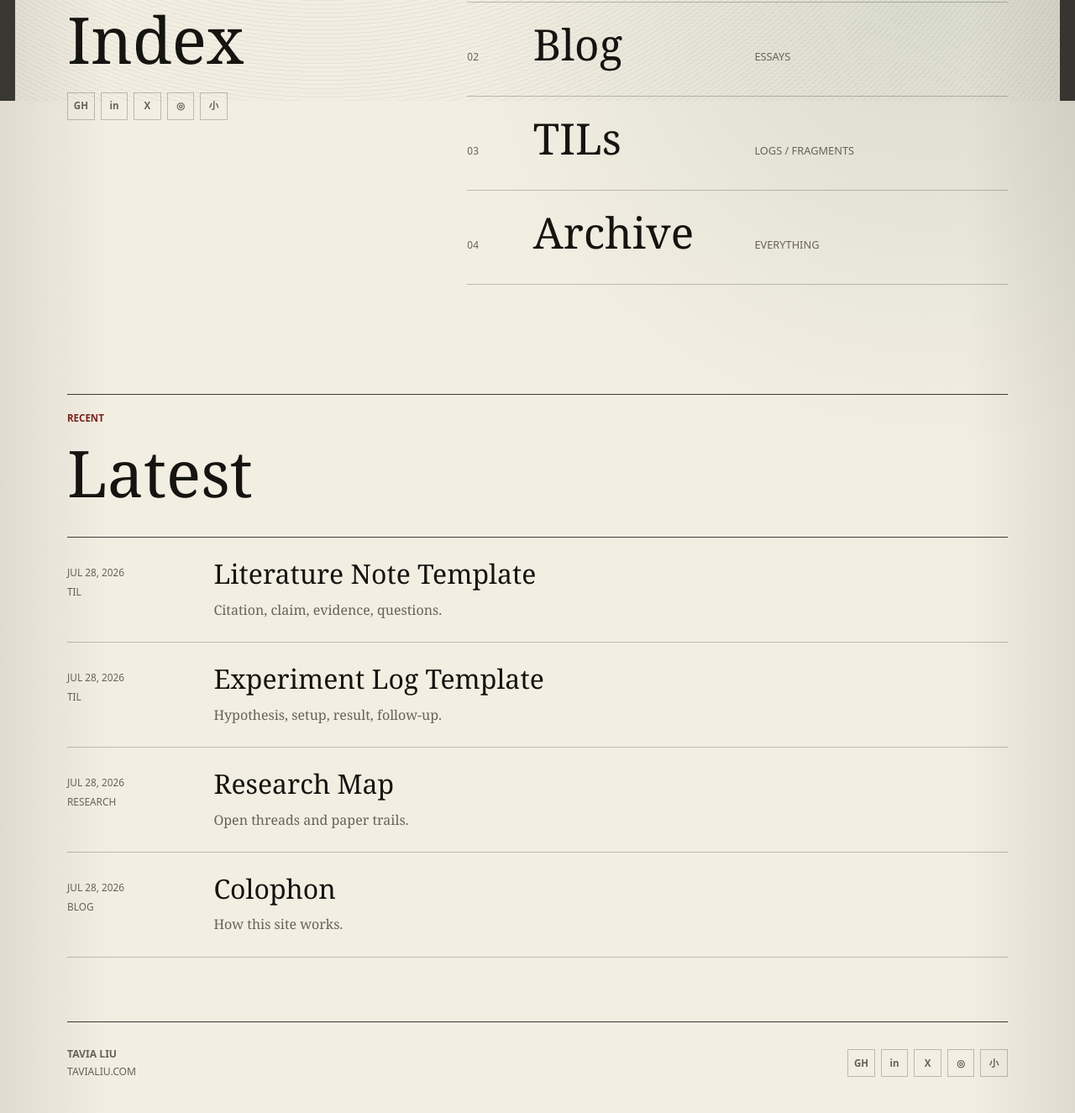
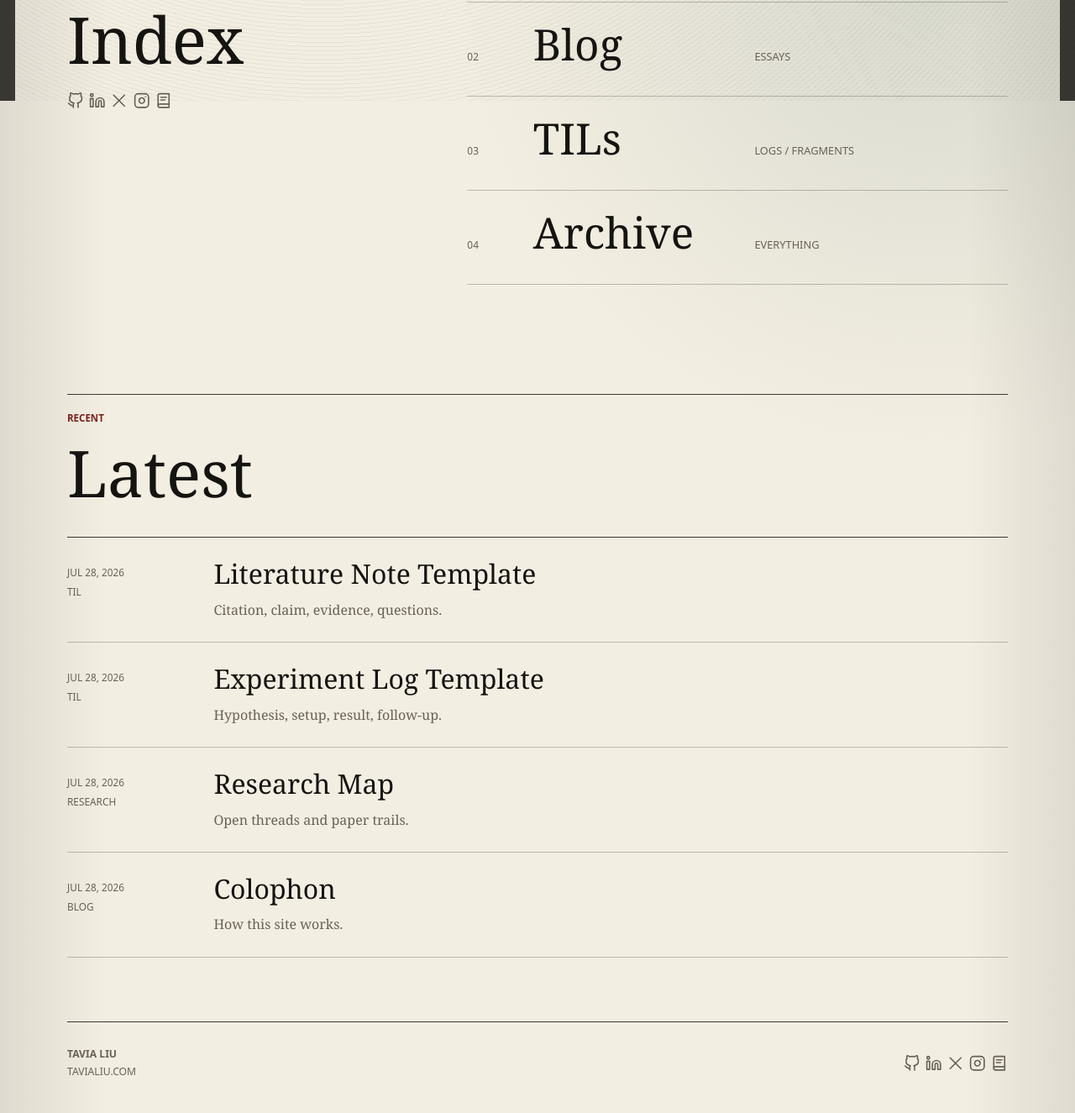
Before and after one commit to tavia-liu/tavia-liu.github.io, a Jekyll site: the page built from index.html, in a window 1280 px wide. Shown: the part 780-2105 px from the top of the page at 84% size. Built offline with Jekyll 4.4.1, drawn with Linux system fonts in a browser that asks for light colours.

Commit message:
Use line SVG social icons

```diff
--- a/_includes/social-icons.html
+++ b/_includes/social-icons.html
@@ -1,5 +1,33 @@
-<a class="social-icon" href="{{ site.author.links.github }}" aria-label="GitHub" title="GitHub">GH</a>
-<a class="social-icon" href="{{ site.author.links.linkedin }}" aria-label="LinkedIn" title="LinkedIn">in</a>
-<a class="social-icon" href="{{ site.author.links.x }}" aria-label="X" title="X">X</a>
-<a class="social-icon" href="{{ site.author.links.instagram }}" aria-label="Instagram" title="Instagram">◎</a>
-<a class="social-icon" href="{{ site.author.links.xiaohongshu }}" aria-label="Xiaohongshu" title="Xiaohongshu">小</a>
+<a class="social-icon" href="{{ site.author.links.github }}" aria-label="GitHub" title="GitHub">
+  <svg viewBox="0 0 24 24" fill="none" stroke="currentColor" stroke-width="2" stroke-linecap="round" stroke-linejoin="round" aria-hidden="true">
+    <path d="M9 19c-5 1.5-5-2.5-7-3m14 6v-3.9a3.4 3.4 0 0 0-.9-2.6c3.1-.4 6.4-1.5 6.4-7A5.4 5.4 0 0 0 20 4.8 5 5 0 0 0 19.9 1S18.7.7 16 2.5a13.4 13.4 0 0 0-7 0C6.3.7 5.1 1 5.1 1A5 5 0 0 0 5 4.8a5.4 5.4 0 0 0-1.5 3.8c0 5.4 3.3 6.6 6.4 7A3.4 3.4 0 0 0 9 18.1V22"></path>
+  </svg>
+</a>
+<a class="social-icon" href="{{ site.author.links.linkedin }}" aria-label="LinkedIn" title="LinkedIn">
+  <svg viewBox="0 0 24 24" fill="none" stroke="currentColor" stroke-width="2" stroke-linecap="round" stroke-linejoin="round" aria-hidden="true">
+    <path d="M16 8a6 6 0 0 1 6 6v7h-4v-7a2 2 0 0 0-4 0v7h-4v-7a6 6 0 0 1 6-6Z"></path>
+    <rect x="2" y="9" width="4" height="12"></rect>
+    <circle cx="4" cy="4" r="2"></circle>
+  </svg>
+</a>
+<a class="social-icon" href="{{ site.author.links.x }}" aria-label="X" title="X">
+  <svg viewBox="0 0 24 24" fill="none" stroke="currentColor" stroke-width="2" stroke-linecap="round" aria-hidden="true">
+    <path d="M4 4l16 16"></path>
+    <path d="M20 4L4 20"></path>
+  </svg>
+</a>
+<a class="social-icon" href="{{ site.author.links.instagram }}" aria-label="Instagram" title="Instagram">
+  <svg viewBox="0 0 24 24" fill="none" stroke="currentColor" stroke-width="2" stroke-linecap="round" stroke-linejoin="round" aria-hidden="true">
+    <rect x="2" y="2" width="20" height="20" rx="5" ry="5"></rect>
+    <path d="M16 11.4A4 4 0 1 1 12.6 8 4 4 0 0 1 16 11.4Z"></path>
+    <line x1="17.5" y1="6.5" x2="17.5" y2="6.5"></line>
+  </svg>
+</a>
+<a class="social-icon" href="{{ site.author.links.xiaohongshu }}" aria-label="Xiaohongshu" title="Xiaohongshu">
+  <svg viewBox="0 0 24 24" fill="none" stroke="currentColor" stroke-width="2" stroke-linecap="round" stroke-linejoin="round" aria-hidden="true">
+    <path d="M4 19.5A2.5 2.5 0 0 1 6.5 17H20"></path>
+    <path d="M4 4.5A2.5 2.5 0 0 1 6.5 2H20v20H6.5A2.5 2.5 0 0 1 4 19.5v-15Z"></path>
+    <path d="M8 7h8"></path>
+    <path d="M8 11h6"></path>
+  </svg>
+</a>
--- a/assets/css/main.css
+++ b/assets/css/main.css
@@ -246,26 +246,23 @@ h3 {
 }
 
 .social-icon {
-  display: inline-grid;
-  width: 2.05rem;
-  height: 2.05rem;
-  place-items: center;
-  border: 1px solid var(--line);
+  display: inline-flex;
+  align-items: center;
+  justify-content: center;
   color: var(--muted);
-  font-family: ui-sans-serif, system-ui, -apple-system, BlinkMacSystemFont, "Segoe UI", sans-serif;
-  font-size: 0.72rem;
-  font-weight: 700;
-  line-height: 1;
   text-decoration: none;
-  text-transform: none;
-  transition: border-color 160ms ease, color 160ms ease, transform 160ms ease;
+  transition: color 160ms ease, transform 160ms ease;
 }
 
 .social-icon:hover,
 .social-icon:focus-visible {
-  border-color: var(--heavy-line);
   color: var(--ink);
   transform: translateY(-1px);
+}
+
+.social-icon svg {
+  width: 1.22rem;
+  height: 1.22rem;
 }
 
 .section-links {
```
